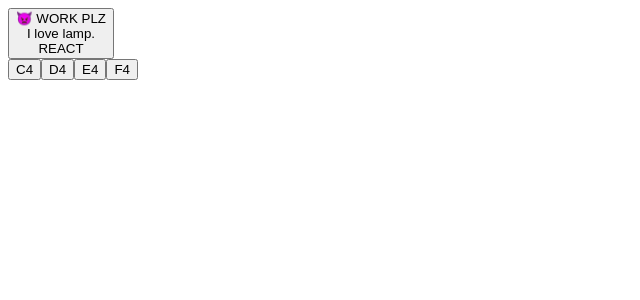
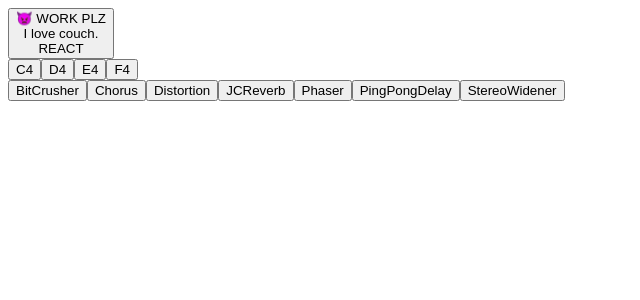
Before and after one commit to elgeesound/mvp, a React app: page / in a window 1280 px wide. Shown: the top 300 px of the page, without its empty margins (0-640 px from the left). Built offline with nearby package versions, Linux system fonts and the light colour scheme; the HTML template or start-up script is replaced by a standard one.

Commit message:
progress

```diff
--- a/client/prod/src/components/app.jsx
+++ b/client/prod/src/components/app.jsx
@@ -7,7 +7,6 @@ import Test from './chat.jsx';
 class App extends React.Component {
   constructor(props) {
     super(props);
-
     this.state = {
 
     };
--- a/client/prod/src/components/chat.jsx
+++ b/client/prod/src/components/chat.jsx
@@ -1,7 +1,7 @@
 import React from 'react';
 
 const Test = () => <Button><Heart /><Fun />REACT</Button>
-const Fun = () => <div>I love lamp.</div>
+const Fun = () => <div>I love couch.</div>
 const Button = (props) => <button id="bangarang">{props.children}</button>
 const Heart = () => <span>👿 WORK PLZ</span>
 
--- a/client/prod/src/components/elSynth.jsx
+++ b/client/prod/src/components/elSynth.jsx
@@ -11,31 +11,44 @@ class Synth extends React.Component {
     this.waves = ['sine', 'triangle', 'pulse', 'saw'];
 
     this.state = {
+      scale: ['major', 'minor'],
       keys: [{note: 'C4'}, {note: 'D4'}, {note: 'E4'}, {note: 'F4'}],
       toggleOn: false,
       currentWave: null,
-      FX: {
-        'BitCrusher': false,
-        'Chorus': false,
-        'Distortion': false,
-        'JCReverb': false,
-        'Phaser': false,
-        'PingPongDelay': false,
-        'StereoWidener': false
-      }
+      fx: {
+          'BitCrusher': [false, 0],
+          'Chorus': [false, 0],
+          'Distortion': [false, 0],
+          'JCReverb': [false, 0],
+          'Phaser': [false, 0],
+          'PingPongDelay': [false, 0],
+          'StereoWidener': [false, 0]
+        }
     }
   }
 
-  handleMouseClick = (e) => {
+  handleMouseKeyboardClick = (e) => {
     this.synth.triggerAttackRelease(e.target.textContent, '1n');
-  }
+  };
+
+  handleEffectsToggle = (e) => {
+    /* REFACTOR LATER INEFFICIENT */
+    let fx = Object.assign({}, this.state.fx);
+    fx[e.target.textContent][0] = !this.state.fx[e.target.textContent][0];
+    this.setState({fx});
+    console.log(this.state.fx);
+  };
 
 
   render(){
     let keys = this.state.keys;
+    let fx = Object.keys(this.state.fx);
     return (
       <div className="keyboard">
-        {keys.map(key => <button onClick={(e) => this.handleMouseClick(e)}>{key.note}</button>)}
+        {keys.map(key => <button key={key.note} onClick={(e) => this.handleMouseKeyboardClick(e)}>{key.note}</button>)}
+        <div className="effectsBar">
+          {fx.map(effect => <button key={effect} onClick={(e) => this.handleEffectsToggle(e)}>{effect}</button>)}
+        </div>
       </div>
       )
   }
--- a/package.json
+++ b/package.json
@@ -12,12 +12,14 @@
   "author": "Luke Garner",
   "license": "ISC",
   "dependencies": {
+    "axios": "^0.17.0",
     "body-parser": "^1.18.2",
     "classnames": "^2.2.5",
     "express": "^4.15.2",
     "jquery": "^3.2.1",
     "lodash": "^4.17.4",
     "mongoose": "^4.13.0",
+    "node-fetch": "^1.7.3",
     "react": "^15.6.1",
     "react-dom": "^15.6.1",
     "react-router": "^4.2.0",
```
Also changed, not shown: scratch.txt (added), 2 other files (tests, documents, lock files or other folders).
